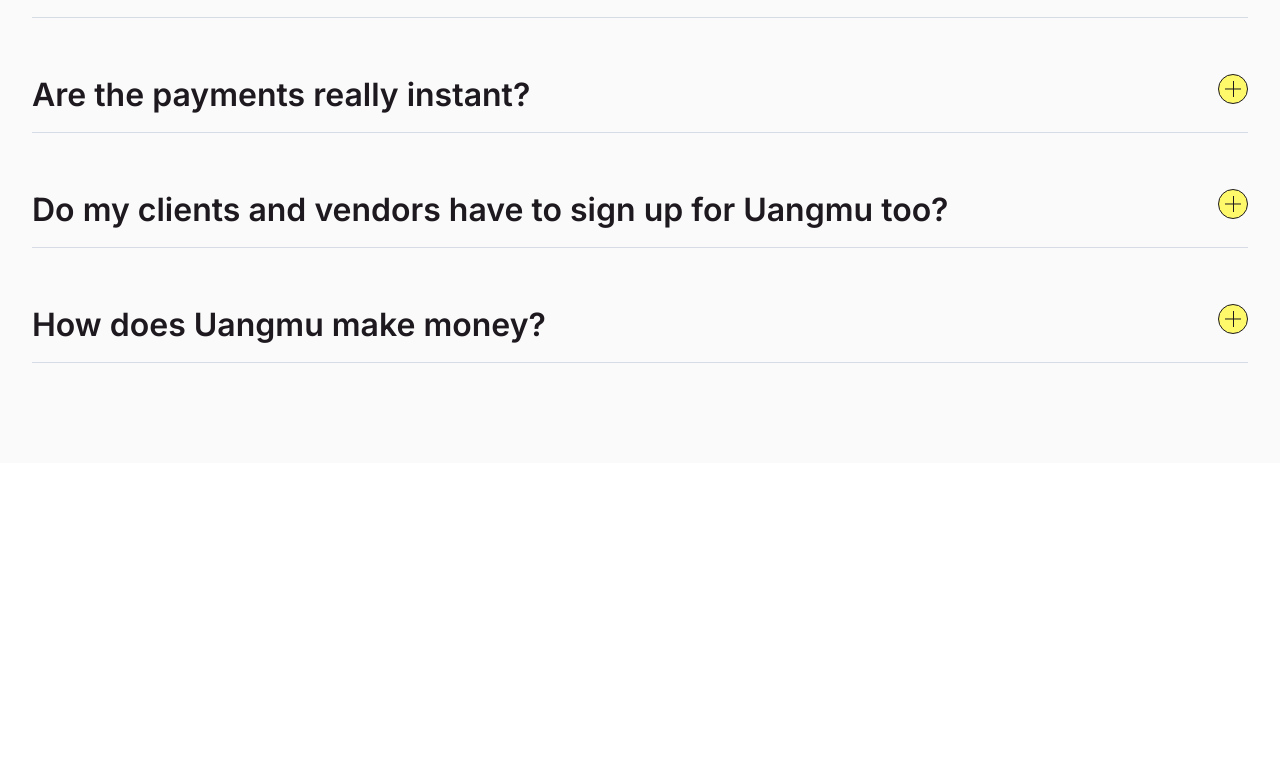
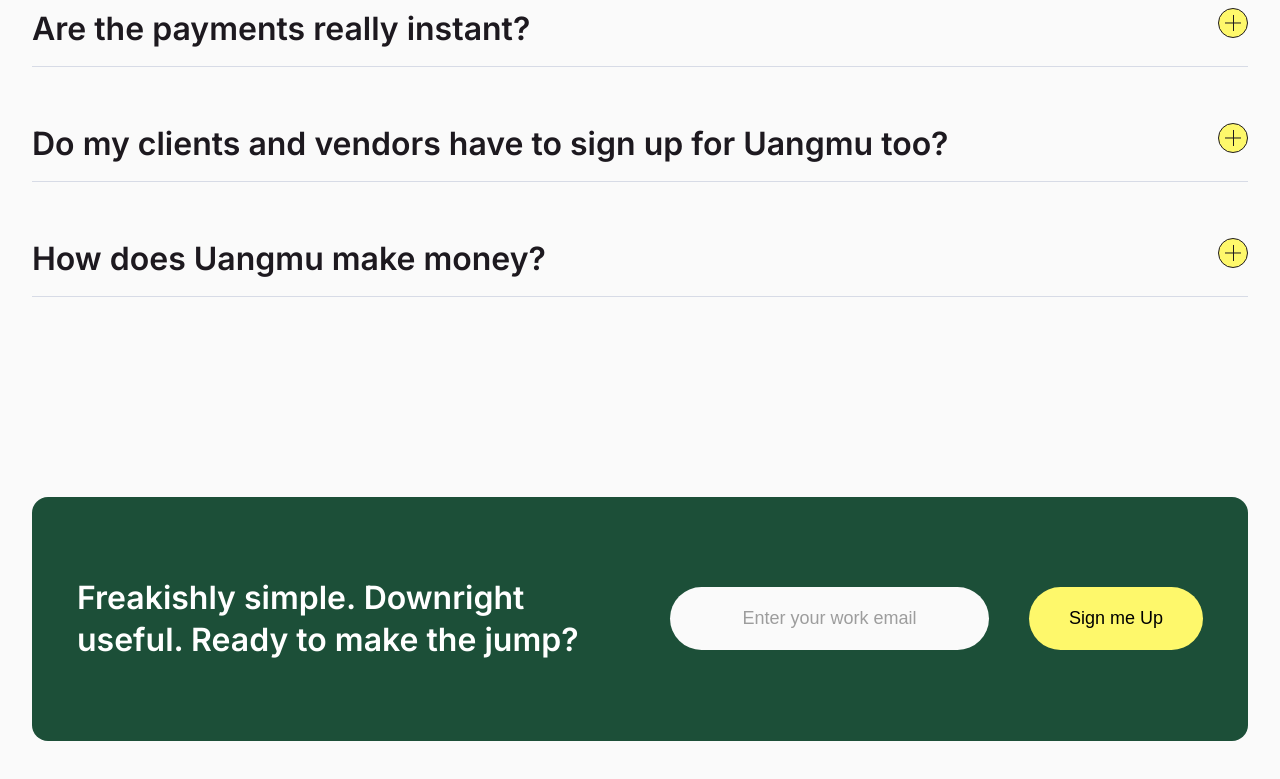
Before and after one commit to pujiragil/uangmu, a Next.js app: page / in a window 1280 px wide. Shown: the part 9483-10262 px from the top of the page. Before the commit the page ends 9946 px from the top, so only its background shows below. Built offline with nearby package versions, Linux system fonts and the light colour scheme.

Commit message:
add email component

```diff
--- /dev/null
+++ b/components/Email/index.tsx
@@ -0,0 +1,116 @@
+import styled from "styled-components"
+
+const Email = styled.section`
+  background: #FAFAFA;
+  color: #1D191F;
+`
+
+const EmailContainer = styled.div`
+  max-width: 1440px;
+  min-height: auto;
+  margin: 0 auto;
+  padding: 100px 1rem;
+
+  @media screen and (min-width: 768px) {
+    padding: 100px 20px;
+  }
+
+  @media screen and (min-width: 1024px) {
+    padding: 100px 2rem;
+  }
+`
+
+const EmailWrapper = styled.div`
+  background: #1C4F38;
+  padding: 80px 20px;
+  border-radius: 1rem;
+  display: flex;
+  flex-direction: column;
+  gap: 60px;
+
+  @media screen and (min-width: 768px) {
+    padding: 80px 45px;
+  }
+
+  @media screen and (min-width: 1024px) {
+    flex-direction: row;
+    align-items: center;
+  }
+`
+
+const TitleEmail = styled.h3`
+  color: #fff;
+  font-size: 24px;
+  font-weight: 600;
+  line-height: 36px;
+
+  @media screen and (min-width: 768px) {
+    font-size: 2rem;
+    line-height: 42px;
+  }
+
+  @media screen and (min-width: 1024px) {
+    width: 100%;
+  }
+`
+
+const EmailField = styled.div`
+  display: flex;
+  flex-direction: column;
+  gap: 60px;
+  height: fit-content;
+
+  @media screen and (min-width: 768px) {
+    flex-direction: row;
+    gap: 40px;
+  }
+
+  @media screen and (min-width: 1024px) {
+    width: 100%;
+  }
+`
+
+const EmailInput = styled.input`
+  font-size: 18px;
+  font-weight: 400;
+  line-height: 23px;
+  text-align: center;
+  width: 100%;
+  padding: 20px;
+  border-radius: 999px;
+  background: #FAFAFA;
+  border: none;
+  outline: none;
+
+  &::placeholder {
+    opacity: .7;
+  }
+`
+
+const EmailButton = styled(EmailInput)`
+  background: #FEF86B;
+  cursor: pointer;
+
+  @media screen and (min-width: 768px) {
+    width: fit-content;
+    padding: 20px 40px;
+  }
+`
+
+
+export default function EmailSection() {
+  return (
+    <Email>
+      <EmailContainer>
+        <EmailWrapper>
+          <TitleEmail>Freakishly simple. Downright useful. Ready to make the jump?</TitleEmail>
+
+          <EmailField>
+            <EmailInput type={"text"} placeholder={"Enter your work email"}/>
+            <EmailButton type={"submit"} value={"Sign me Up"} />
+          </EmailField>
+        </EmailWrapper>
+      </EmailContainer>
+    </Email>
+  )
+}
--- a/components/Faq/index.tsx
+++ b/components/Faq/index.tsx
@@ -99,7 +99,7 @@
   `;
 
   export default function FaqSection() {
-    const [open, setOpen] = useState(2);
+    const [open, setOpen] = useState(0);
 
     const handleOpen = (id: number) => {
       if (open === id) {
--- a/pages/index.tsx
+++ b/pages/index.tsx
@@ -1,5 +1,6 @@
 import CardSection from "../components/Card";
 import ContactSection from "../components/Contact";
+import EmailSection from "../components/Email";
 import FaqSection from "../components/Faq";
 import HeroSection from "../components/Hero";
 import PartnersSection from "../components/Partners";
@@ -20,6 +21,7 @@
       <PartnersSection />
       <QuoteSection />
       <FaqSection />
+      <EmailSection />
     </>
   )
 }
```
